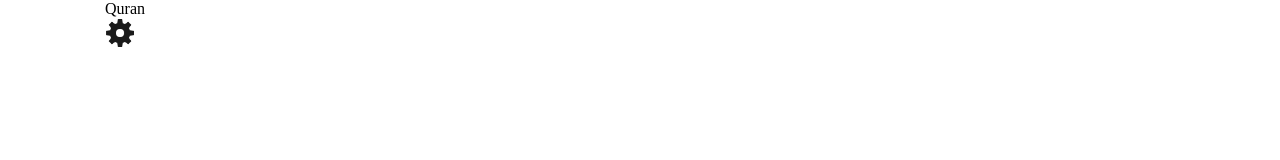
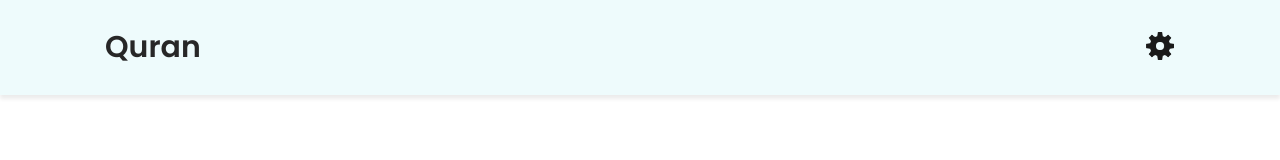
Before and after one commit to HamdyShehiet/The-Holy-Quran, a plain HTML site: page index.html in a window 1280 px wide. Drawn offline with Linux system fonts and the light colour scheme; a web font is replaced by a local one.

Commit message:
Add: Header Style

```diff
--- a/assets/styles/main.css
+++ b/assets/styles/main.css
@@ -74,3 +74,22 @@ img{
     display: grid;
 }
 /* Component */
+header{
+    position: sticky;
+    top: 0;
+    z-index: 1;
+    padding: 25px 0;
+    box-shadow: 0 4px 4px 0 rgba(0 0 0 /.08);
+    background-color: var(--primary-color);
+}
+header .container{
+    display: flex;
+    align-items: center;
+    justify-content: space-between;
+}
+header .container .logo a{
+    font-family: var(--ff-poppins);
+    font-size: var(--fs-30px);
+    font-weight: var(--fw-600);
+    color: var(--text-color);
+}
```
